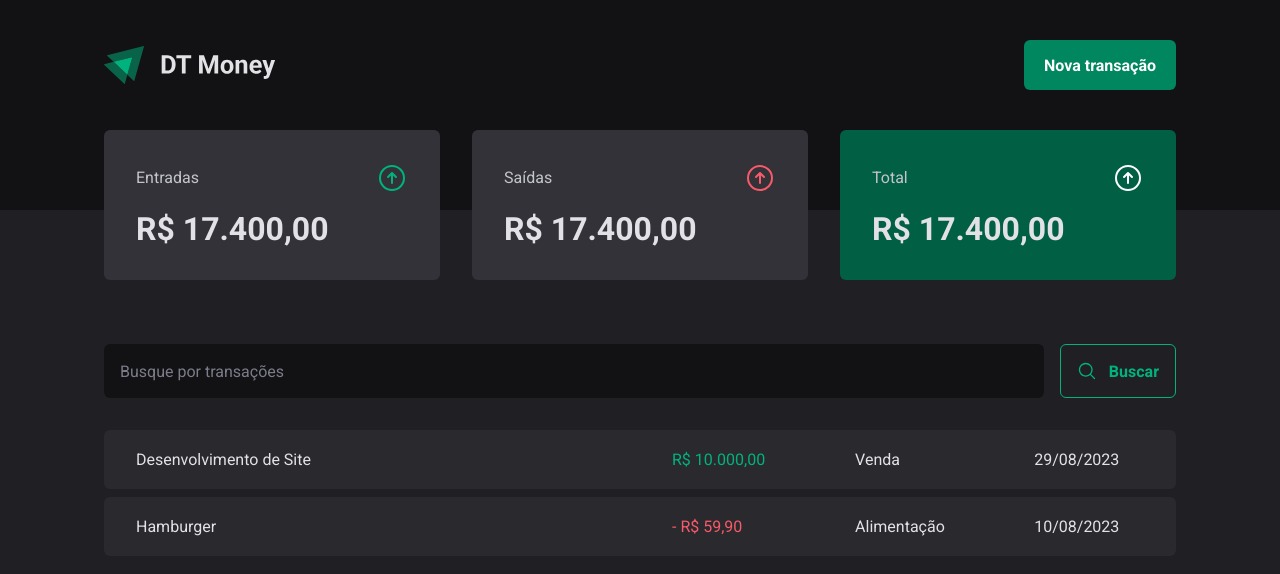
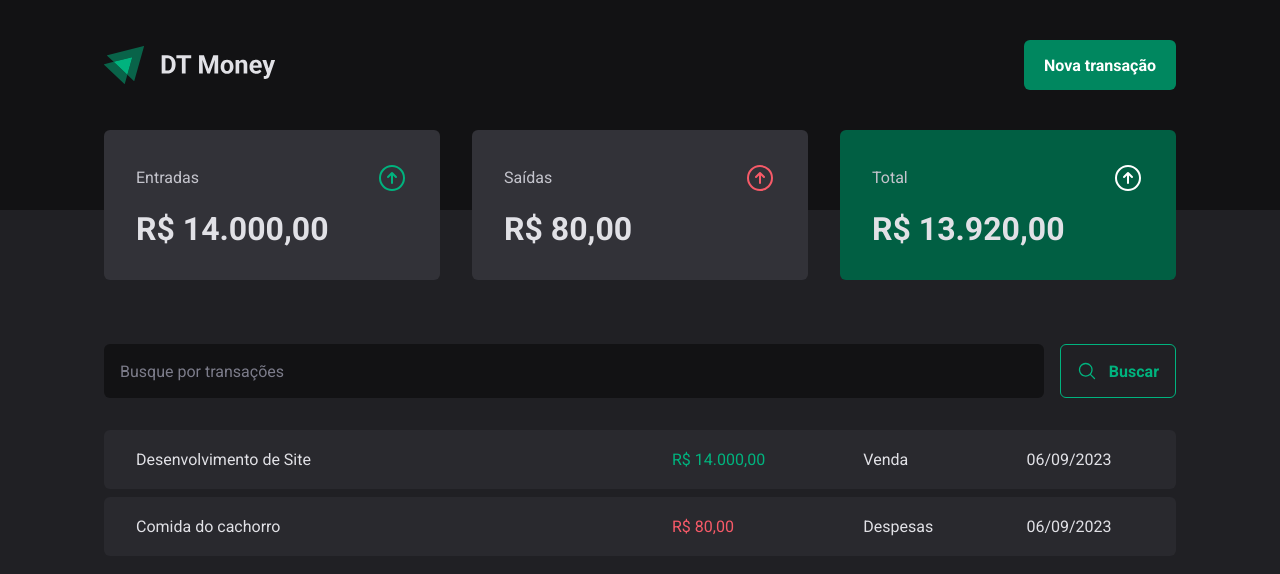
Before and after one commit to iurivolnistem/rkt_dtmoney, a React (Vite) app: page / in a window 1280 px wide. Shown: the top 574 px of the page. Built offline with nearby package versions, Linux system fonts and the light colour scheme; data requests are answered from the project's data file.

Commit message:
adicionado react hook form na aplicação, e contexto de transações criado

```diff
--- /dev/null
+++ b/server.json
@@ -0,0 +1,20 @@
+{
+    "transactions":[
+        {
+            "id": 1,
+            "description": "Desenvolvimento de Site",
+            "type": "income",
+            "category": "Venda",
+            "amount": 14000,
+            "createdAt": "2023-09-06T21:38:27.897Z"
+        },
+        {
+            "id": 2,
+            "description": "Comida do cachorro",
+            "type": "outcome",
+            "category": "Despesas",
+            "amount": 80,
+            "createdAt": "2023-09-06T21:28:27.897Z"
+        }
+    ]
+}
--- a/src/App.tsx
+++ b/src/App.tsx
@@ -2,12 +2,15 @@ import { ThemeProvider } from 'styled-components'
 import { defaultTheme } from './styles/themes/default'
 import { GlobalStyle } from './styles/global'
 import { Transactions } from './pages/Transactions'
+import { TransactionsContextProvider } from './contexts/TransactionsContext'
 
 export function App() {
   return (
     <ThemeProvider theme={defaultTheme}>
       <GlobalStyle />
-      <Transactions />
+      <TransactionsContextProvider>
+        <Transactions />
+      </TransactionsContextProvider>
     </ThemeProvider>
   )
 }
--- a/src/components/NewTransactionModal/index.tsx
+++ b/src/components/NewTransactionModal/index.tsx
@@ -7,8 +7,38 @@ import {
   TransactionTypeButton,
 } from './styles'
 import { ArrowCircleDown, ArrowCircleUp, X } from '@phosphor-icons/react'
+import * as zod from 'zod'
+import { Controller, useForm } from 'react-hook-form'
+import { zodResolver } from '@hookform/resolvers/zod'
+
+const newTransactionFormSchema = zod.object({
+  description: zod.string(),
+  price: zod.number(),
+  category: zod.string(),
+  type: zod.enum(['income', 'outcome']),
+})
+
+type NewTransactionFormInputs = zod.infer<typeof newTransactionFormSchema>
 
 export function NewTransactionModal() {
+  const {
+    control,
+    register,
+    handleSubmit,
+    formState: { isSubmitting },
+  } = useForm<NewTransactionFormInputs>({
+    resolver: zodResolver(newTransactionFormSchema),
+    defaultValues: {
+      type: 'income',
+    },
+  })
+
+  async function handleCreateNewTransaction(data: NewTransactionFormInputs) {
+    await new Promise((resolve) => setTimeout(resolve, 2000))
+
+    console.log(data)
+  }
+
   return (
     <Dialog.Portal>
       <Overlay />
@@ -17,12 +47,35 @@ export function NewTransactionModal() {
         <CloseButton>
           <X size={24} />
         </CloseButton>
-        <form action="">
-          <input type="text" placeholder="Descrição" required />
-          <input type="number" placeholder="Preço" required />
-          <input type="text" placeholder="Categoria" required />
+        <form onSubmit={handleSubmit(handleCreateNewTransaction)}>
+          <input
+            type="text"
+            placeholder="Descrição"
+            required
+            {...register('description')}
+          />
+          <input
+            type="number"
+            placeholder="Preço"
+            required
+            {...register('price', { valueAsNumber: true })}
+          />
+          <input
+            type="text"
+            placeholder="Categoria"
+            required
+            {...register('category')}
+          />
 
-          <TransactionType>
+          <Controller
+            control={control}
+            name="type"
+            render={({ field }) => {
+              return (
+                <TransactionType
+                  onValueChange={field.onChange}
+                  value={field.value}
+                >
                   <TransactionTypeButton variant="income" value="income">
                     <ArrowCircleUp size={24} />
                     Entrada
@@ -32,8 +85,13 @@ export function NewTransactionModal() {
                     Saída
                   </TransactionTypeButton>
                 </TransactionType>
+              )
+            }}
+          />
 
-          <button type="submit">Cadastrar</button>
+          <button type="submit" disabled={isSubmitting}>
+            Cadastrar
+          </button>
         </form>
       </Content>
     </Dialog.Portal>
--- a/src/components/NewTransactionModal/styles.ts
+++ b/src/components/NewTransactionModal/styles.ts
@@ -66,7 +66,12 @@ export const Content = styled(Dialog.Content)`
       margin-top: 1.5rem;
       cursor: pointer;
 
-      &:hover {
+      &:disabled {
+        cursor: not-allowed;
+        opacity: 0.7;
+      }
+
+      &:not(:disabled):hover {
         background: ${(props) => props.theme['green-700']};
         transition: background-color 0.2s;
       }
--- a/src/components/SearchForm/index.tsx
+++ b/src/components/SearchForm/index.tsx
@@ -1,11 +1,38 @@
 import { MagnifyingGlass } from '@phosphor-icons/react'
 import { SearchFormContainer } from './styles'
+import * as zod from 'zod'
+import { useForm } from 'react-hook-form'
+import { zodResolver } from '@hookform/resolvers/zod'
+
+const searchFormSchema = zod.object({
+  query: zod.string(),
+})
+
+type SearchFormInputs = zod.infer<typeof searchFormSchema>
 
 export function SearchForm() {
+  const {
+    register,
+    handleSubmit,
+    formState: { isSubmitting },
+  } = useForm<SearchFormInputs>({
+    resolver: zodResolver(searchFormSchema),
+  })
+
+  async function handleSearchTransactions(data: SearchFormInputs) {
+    await new Promise((resolve) => setTimeout(resolve, 2000))
+
+    console.log(data)
+  }
+
   return (
-    <SearchFormContainer action="">
-      <input type="text" placeholder="Busque por transações" />
-      <button type="submit">
+    <SearchFormContainer onSubmit={handleSubmit(handleSearchTransactions)}>
+      <input
+        type="text"
+        placeholder="Busque por transações"
+        {...register('query')}
+      />
+      <button type="submit" disabled={isSubmitting}>
         <MagnifyingGlass size={20} />
         Buscar
       </button>
--- a/src/components/SearchForm/styles.ts
+++ b/src/components/SearchForm/styles.ts
@@ -28,8 +28,14 @@ export const SearchFormContainer = styled.form`
     border: 1px solid ${(props) => props.theme['green-300']};
     color: ${(props) => props.theme['green-300']};
     font-weight: bold;
+    cursor: pointer;
 
-    &:hover {
+    &:disabled {
+      cursor: not-allowed;
+      opacity: 0.5;
+    }
+
+    &:not(:disabled):hover {
       background: ${(props) => props.theme['green-500']};
       border: 1px solid ${(props) => props.theme['green-500']};
       color: ${(props) => props.theme.white};
--- a/src/components/Summary/index.tsx
+++ b/src/components/Summary/index.tsx
@@ -1,7 +1,11 @@
 import { ArrowCircleUp } from '@phosphor-icons/react'
 import { SummaryCard, SummaryContainer } from './styles'
+import { amountFormatter } from '../../utils/formatter'
+import { useSummary } from '../../hooks/useSummary'
 
 export function Summary() {
+  const summary = useSummary()
+
   return (
     <SummaryContainer>
       <SummaryCard>
@@ -9,21 +13,21 @@ export function Summary() {
           <span>Entradas</span>
           <ArrowCircleUp size={32} color="#00b37e" />
         </header>
-        <strong>R$ 17.400,00</strong>
+        <strong>{amountFormatter.format(summary.income)}</strong>
       </SummaryCard>
       <SummaryCard>
         <header>
           <span>Saídas</span>
           <ArrowCircleUp size={32} color="#f75a68" />
         </header>
-        <strong>R$ 17.400,00</strong>
+        <strong>{amountFormatter.format(summary.outcome)}</strong>
       </SummaryCard>
       <SummaryCard variant="green">
         <header>
           <span>Total</span>
           <ArrowCircleUp size={32} color="#fff" />
         </header>
-        <strong>R$ 17.400,00</strong>
+        <strong>{amountFormatter.format(summary.total)}</strong>
       </SummaryCard>
     </SummaryContainer>
   )
--- /dev/null
+++ b/src/contexts/TransactionsContext.tsx
@@ -0,0 +1,43 @@
+import { ReactNode, createContext, useEffect, useState } from 'react'
+
+interface Transaction {
+  id: number
+  description: string
+  type: 'income' | 'outcome'
+  category: string
+  amount: number
+  createdAt: Date
+}
+
+interface TransactionsContextProps {
+  children: ReactNode
+}
+
+interface TransactionContextType {
+  transactions: Transaction[]
+}
+
+export const TransactionsContext = createContext({} as TransactionContextType)
+
+export function TransactionsContextProvider({
+  children,
+}: TransactionsContextProps) {
+  const [transactions, setTransactions] = useState<Transaction[]>([])
+
+  async function loadTransactions() {
+    const response = await fetch('http://localhost:3333/transactions')
+    const data = await response.json()
+
+    setTransactions(data)
+  }
+
+  useEffect(() => {
+    loadTransactions()
+  }, [])
+
+  return (
+    <TransactionsContext.Provider value={{ transactions }}>
+      {children}
+    </TransactionsContext.Provider>
+  )
+}
--- /dev/null
+++ b/src/hooks/useSummary.ts
@@ -0,0 +1,26 @@
+import { useContext } from 'react'
+import { TransactionsContext } from '../contexts/TransactionsContext'
+
+export function useSummary() {
+  const { transactions } = useContext(TransactionsContext)
+
+  const summary = transactions.reduce(
+    (acc, transaction) => {
+      if (transaction.type === 'income') {
+        acc.income += transaction.amount
+        acc.total += transaction.amount
+      } else {
+        acc.outcome += transaction.amount
+        acc.total -= transaction.amount
+      }
+      return acc
+    },
+    {
+      income: 0,
+      outcome: 0,
+      total: 0,
+    },
+  )
+
+  return summary
+}
--- a/src/pages/Transactions/index.tsx
+++ b/src/pages/Transactions/index.tsx
@@ -1,3 +1,4 @@
+import { useContext } from 'react'
 import { Header } from '../../components/Header'
 import { SearchForm } from '../../components/SearchForm'
 import { Summary } from '../../components/Summary'
@@ -6,8 +7,12 @@ import {
   TransactionsContainer,
   TransactionsTable,
 } from './styles'
+import { TransactionsContext } from '../../contexts/TransactionsContext'
+import { amountFormatter, dateFormatter } from '../../utils/formatter'
 
 export function Transactions() {
+  const { transactions } = useContext(TransactionsContext)
+
   return (
     <>
       <Header />
@@ -16,22 +21,22 @@ export function Transactions() {
         <SearchForm />
         <TransactionsTable>
           <tbody>
-            <tr>
-              <td width="50%">Desenvolvimento de Site</td>
-              <td>
-                <PriceHighLight variant="income">R$ 10.000,00</PriceHighLight>
-              </td>
-              <td>Venda</td>
-              <td>29/08/2023</td>
-            </tr>
-            <tr>
-              <td width="50%">Hamburger</td>
-              <td>
-                <PriceHighLight variant="outcome">- R$ 59,90</PriceHighLight>
-              </td>
-              <td>Alimentação</td>
-              <td>10/08/2023</td>
-            </tr>
+            {transactions.map((transaction) => {
+              return (
+                <tr key={transaction.id}>
+                  <td width="50%">{transaction.description}</td>
+                  <td>
+                    <PriceHighLight variant={transaction.type}>
+                      {amountFormatter.format(transaction.amount)}
+                    </PriceHighLight>
+                  </td>
+                  <td>{transaction.category}</td>
+                  <td>
+                    {dateFormatter.format(new Date(transaction.createdAt))}
+                  </td>
+                </tr>
+              )
+            })}
           </tbody>
         </TransactionsTable>
       </TransactionsContainer>
--- /dev/null
+++ b/src/utils/formatter.ts
@@ -0,0 +1,6 @@
+export const dateFormatter = new Intl.DateTimeFormat('pt-BR')
+
+export const amountFormatter = new Intl.NumberFormat('pt-BR', {
+  style: 'currency',
+  currency: 'BRL',
+})
```
Also changed, not shown: package.json (+6 -1 lines), 1 other file (tests, documents, lock files or other folders). Lines whose indentation alone changed are shown as unchanged.
